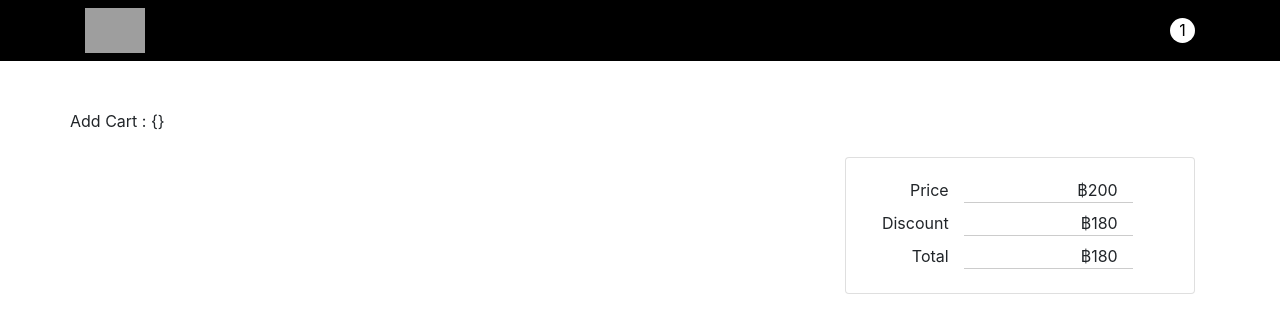
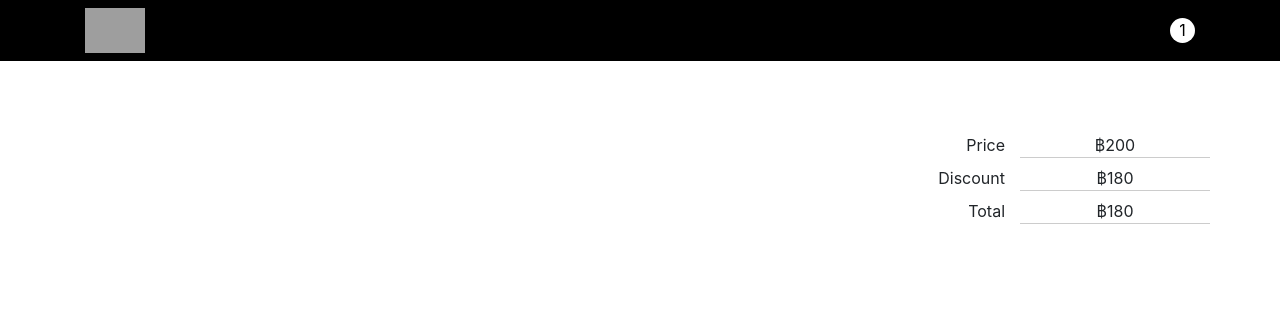
Before and after one commit to sqweezpond/HarryPotter, a Vue app: page /Cart in a window 1280 px wide. Shown: the top 332 px of the page. Built offline with nearby package versions, Linux system fonts and the light colour scheme; grey boxes are pictures that could not be loaded; some icons are missing.

Commit message:
update table
update table

```diff
--- a/src/assets/css/custom.css
+++ b/src/assets/css/custom.css
@@ -31,6 +31,7 @@
 }
 .total-border{
     border-bottom: 1px solid #ccc;
+    text-align: center;
 }
 .form-qty{
     border-radius: 0px !important;
--- a/src/views/Cart.vue
+++ b/src/views/Cart.vue
@@ -1,53 +1,46 @@
 <template>
-  <div class="mt-5">
-    <div class="container">
+    <div class="container mt-5">
 
       <div class="row">
-        Add Cart : {{ cart }}
-      </div>
-
-      <div class="row mt-4">
-        <ul class="col-lg-8">
-          <li class="list-group-item" v-for="book in incart" :key="incart">
-            <div class="row">
-              <div class="col-md-2"><img v-bind:src="book.cover" class="img-book" alt="" /></div>
-              <div class="col-md-3">{{book.title}}</div>
-              <div class="col-md-2">{{book.price}}</div>
-              <div class="col-md-3">
+        <table class="table table-light table-responsive-md">
+          <tbody v-for="book in incart" :key="book" class="text-center">
+              <td><img v-bind:src="book.cover" class="img-book" alt="" /></td>
+              <td>{{book.title}}</td>
+              <td>{{book.price}}</td>
+              <td>
                 <div class="btn-group" role="group">
                   <button type="button" class="btn btn-outline-dark">-</button>
                   <input type="text" class="form-qty form-control" id="" v-bind:value="book.count">
                   <button type="button" class="btn btn-outline-dark">+</button>
                 </div>
-              </div>
-              <div class="col-md-2 text-center">
+              </td>
+              <td>
                 <button type="button" class="btn btn-outline-danger">
                   <i class="fas fa-trash-alt"></i>
                 </button>
-              </div>
-            </div>
-          </li>
-        </ul>
+              </td>
+          </tbody>
+        </table>
+      </div>
 
-        <ul class="col-lg-4 mt-4 mt-lg-0 text-right">
-          <li class="list-group-item pb-4">
+
+      <div class="row justify-content-end">
+          <div class="col-lg-4 pb-4">
             <div class="row">
-              <div class="col-md-4 col-6 mt-2">Price</div>
-              <div class="col-md-6 col-6 text-right total-border mt-2">฿200</div>
+              <div class="col-6 text-right mt-2">Price</div>
+              <div class="col-6 total-border mt-2">฿200</div>
             </div>
             <div class="row">
-              <div class="col-md-4 col-6 mt-2">Discount</div>
-              <div class="col-md-6 col-6 text-right total-border mt-2">฿180</div>
+              <div class="col-6 text-right mt-2">Discount</div>
+              <div class="col-6 total-border mt-2">฿180</div>
             </div>
             <div class="row">
-              <div class="col-md-4 col-6 mt-2">Total</div>
-              <div class="col-md-6 col-6 text-right total-border mt-2">฿180</div>
+              <div class="col-6 text-right mt-2">Total</div>
+              <div class="col-6 total-border mt-2">฿180</div>
             </div>
-          </li>
-        </ul>
+          </div>
       </div>
     </div>
-  </div>
 </template>
 
 <script>
--- a/src/views/Home.vue
+++ b/src/views/Home.vue
@@ -1,7 +1,5 @@
 <template>
-  <div class="mt-5">
-    <div class="container">
-    <div>{{ cart }}</div>
+  <div class="container mt-5">
       <table class="table table-hover table-responsive-md">
         <thead>
           <tr>
@@ -27,7 +25,6 @@
           </tr>
         </tbody>
       </table>
-    </div>
   </div>
 </template>
 
```
